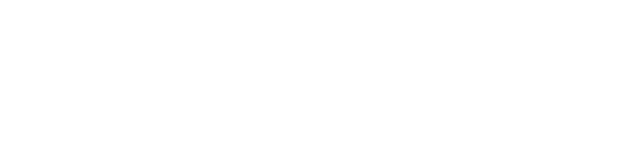
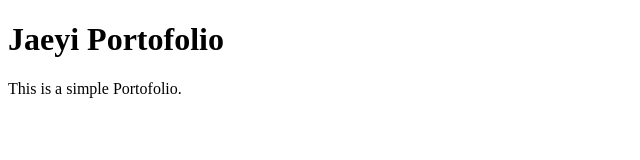
Before and after one commit to Faeyinn/workshop1neoor14, a plain HTML site: page index.html in a window 1280 px wide. Shown: the whole page, without its empty margins (0-640 px from the left). Drawn offline with Linux system fonts and the light colour scheme.

Commit message:
second commit

```diff
--- a/index.html
+++ b/index.html
@@ -6,6 +6,10 @@
     <title>Document</title>
 </head>
 <body>
-
+    <h1>Jaeyi Portofolio</h1>
+    <p>This is a simple Portofolio.</p>
+    <script>
+        console.log("Hello, World!");
+    </script>
 </body>
 </html>
```
